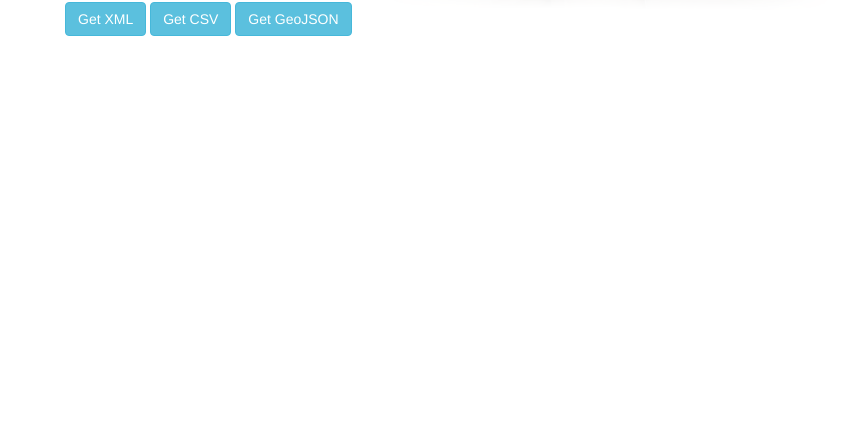
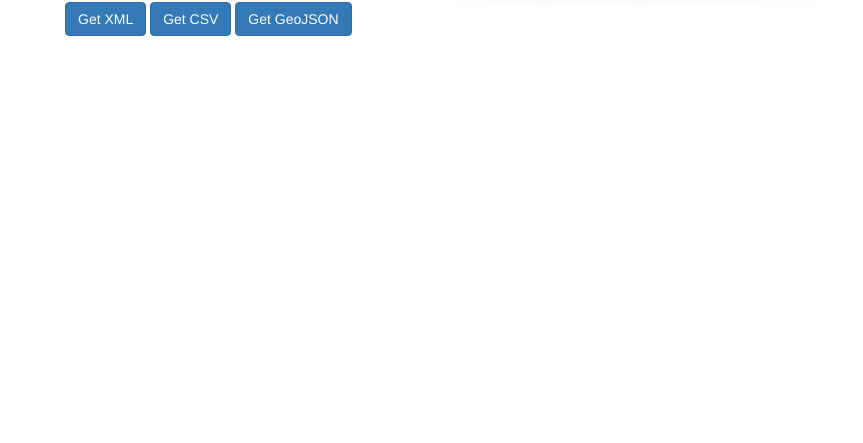
Before and after one commit to usgin/cushions, a website: page validation/index.html in a window 1280 px wide. Shown: the part 357-800 px from the top of the page, without its empty margins (0-863 px from the left). Drawn offline with nearby package versions, Linux system fonts and the light colour scheme; files whose address does not match are found by name.

Commit message:
color adjustments

```diff
--- a/validation/index.html
+++ b/validation/index.html
@@ -42,9 +42,9 @@
 
     <h2>Mom says put the Cushions back?</h2>
     <ul id="dumps">
-      <a href="_list/asXml/lookupByTitle?include_docs=true" id="get-xml" class="btn btn-info">Get XML</a>
-      <a href="_list/asCsv/lookupByTitle?include_docs=true" id="get-csv" class="btn btn-info">Get CSV</a>
-      <a href="_list/asGeoJson/lookupByTitle?include_docs=true" id="get-geojson" class="btn btn-info">Get GeoJSON</a>
+      <a href="_list/asXml/lookupByTitle?include_docs=true" id="get-xml" class="btn btn-primary">Get XML</a>
+      <a href="_list/asCsv/lookupByTitle?include_docs=true" id="get-csv" class="btn btn-primary">Get CSV</a>
+      <a href="_list/asGeoJson/lookupByTitle?include_docs=true" id="get-geojson" class="btn btn-primary">Get GeoJSON</a>
     </ul>
 
     <script src="http://d3js.org/d3.v3.min.js" charset="utf-8"></script>
@@ -118,7 +118,7 @@
               .append('li');
             result.append('span')
               .classed('label', true)
-              .classed('label-success', winner)
+              .classed('label-info', winner)
               .classed('label-danger', !winner)
               .text(winner ? 'Yay' : 'Crap');
 
```
